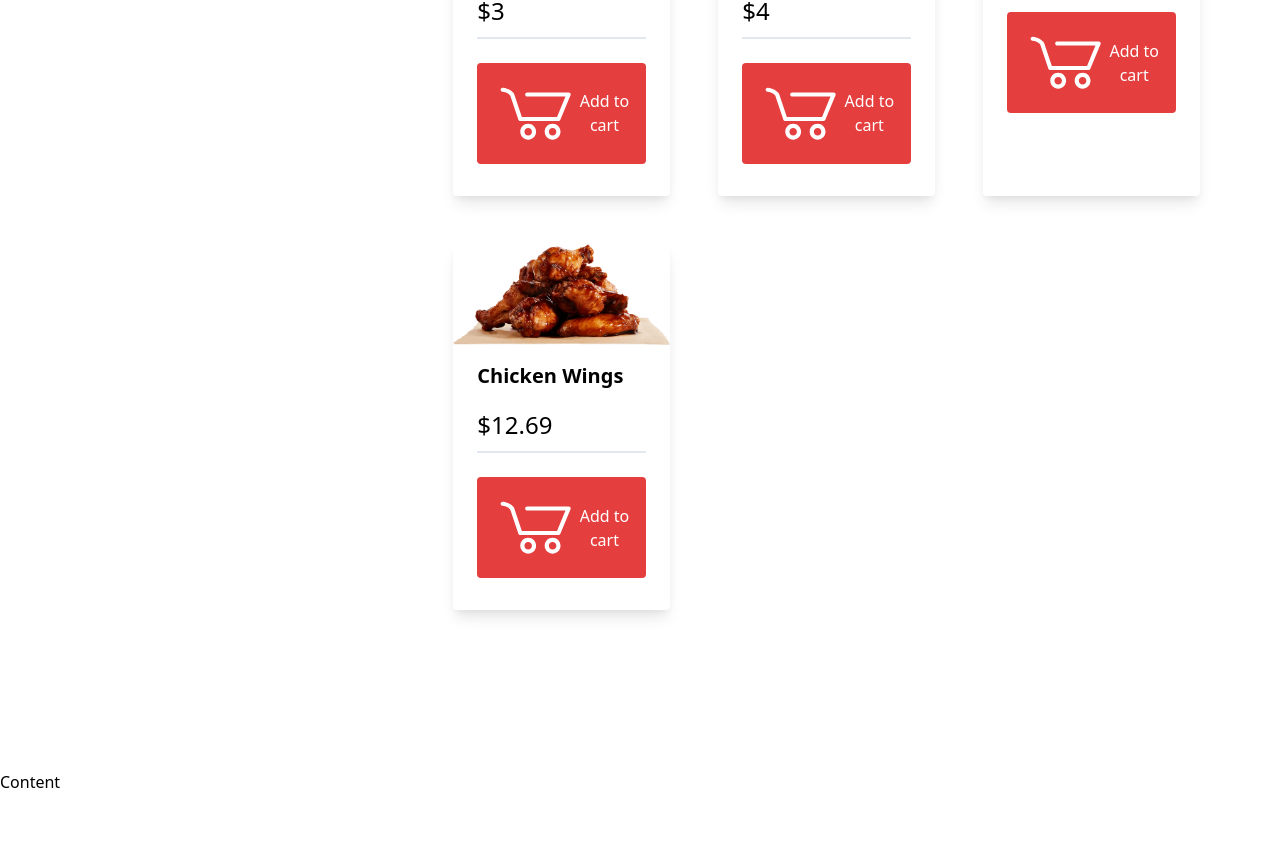
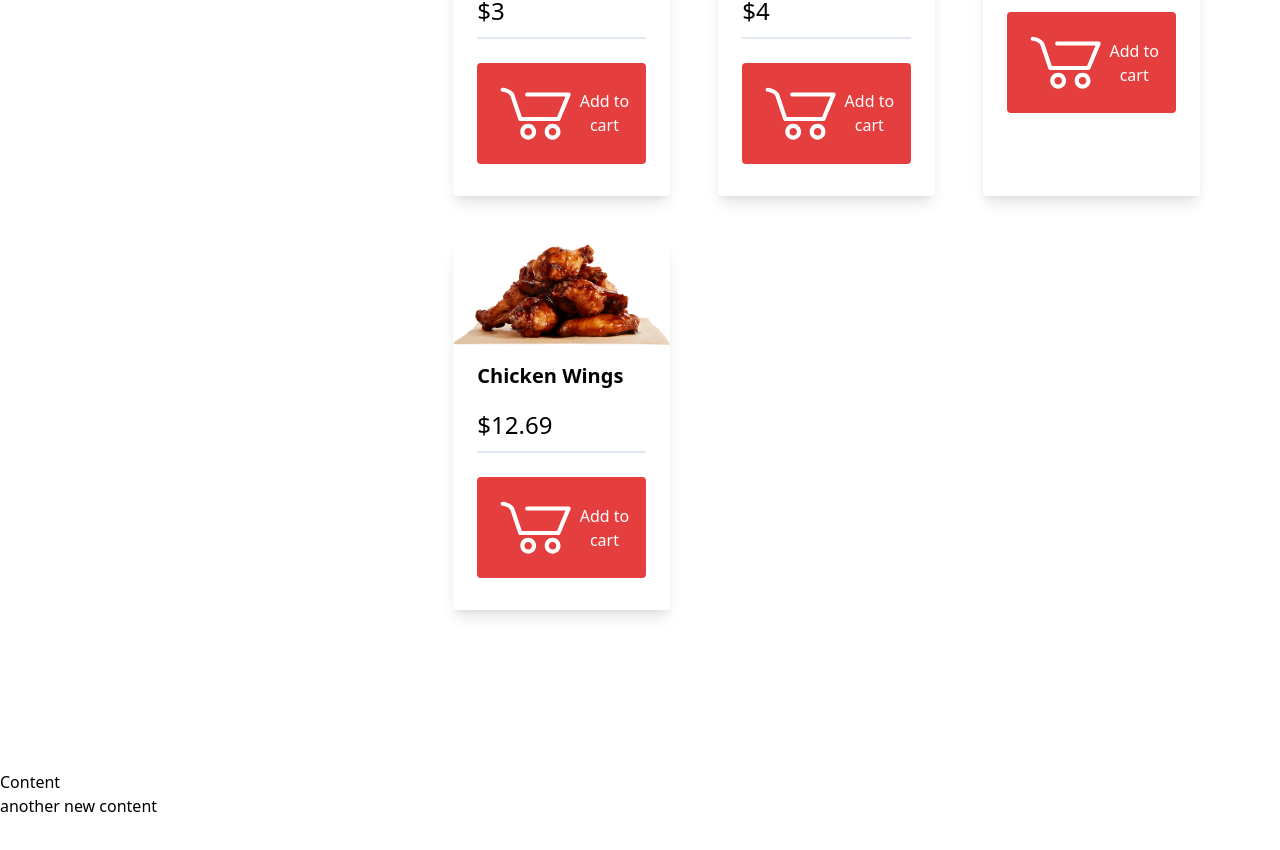
Before and after one commit to reeceballano/foodtrip, a Vue app: page / in a window 1280 px wide. Shown: the part 1229-2079 px from the top of the page. Built offline with nearby package versions, Linux system fonts and the light colour scheme.

Commit message:
update content

```diff
--- a/src/views/Home.vue
+++ b/src/views/Home.vue
@@ -39,6 +39,7 @@
 
         <section class="section content">
             <h2>Content</h2>
+            <p>another new content</p>
         </section>
 
     </div>
```
Also changed, not shown: src/components/Bago.vue (added).
